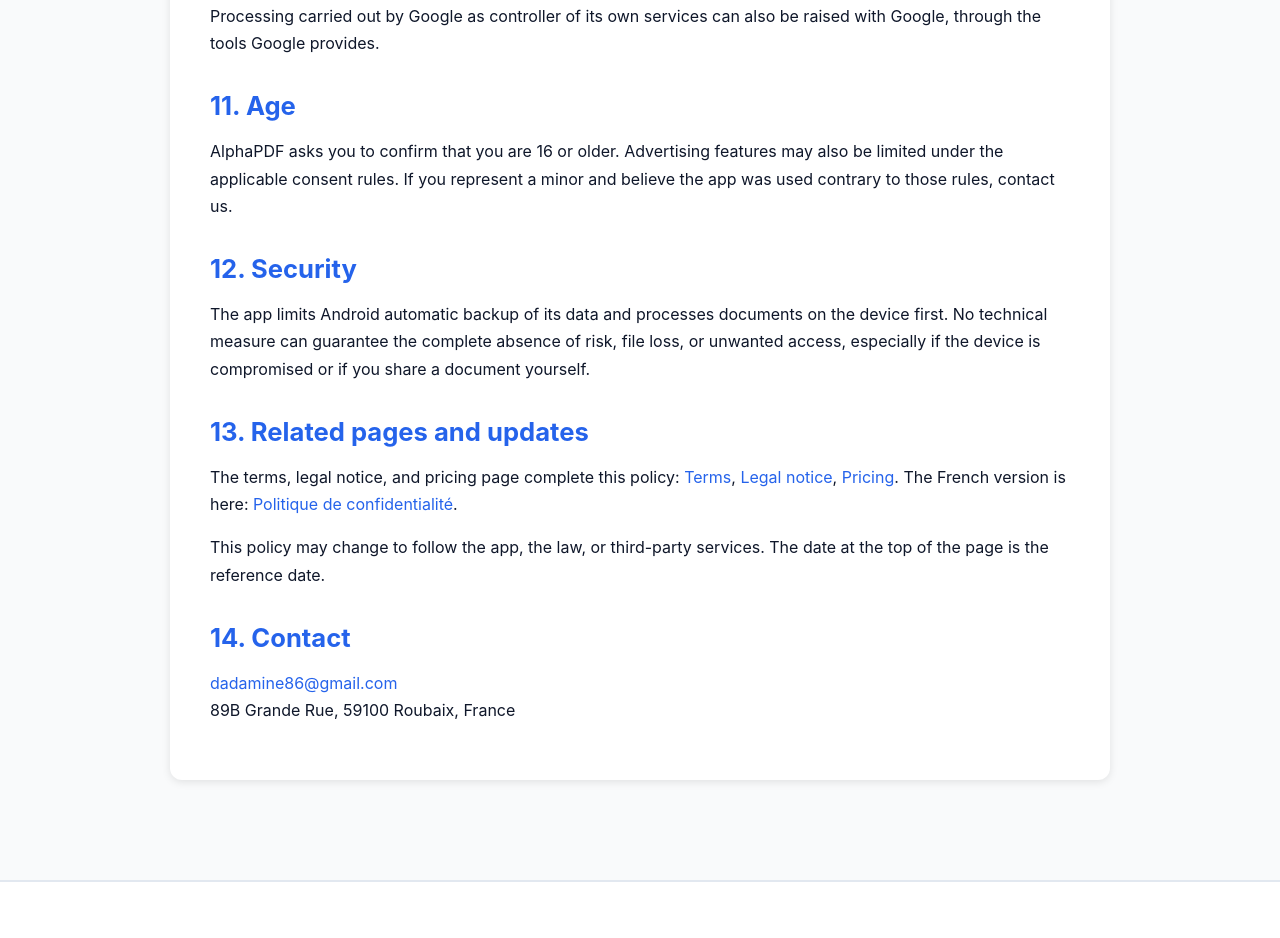
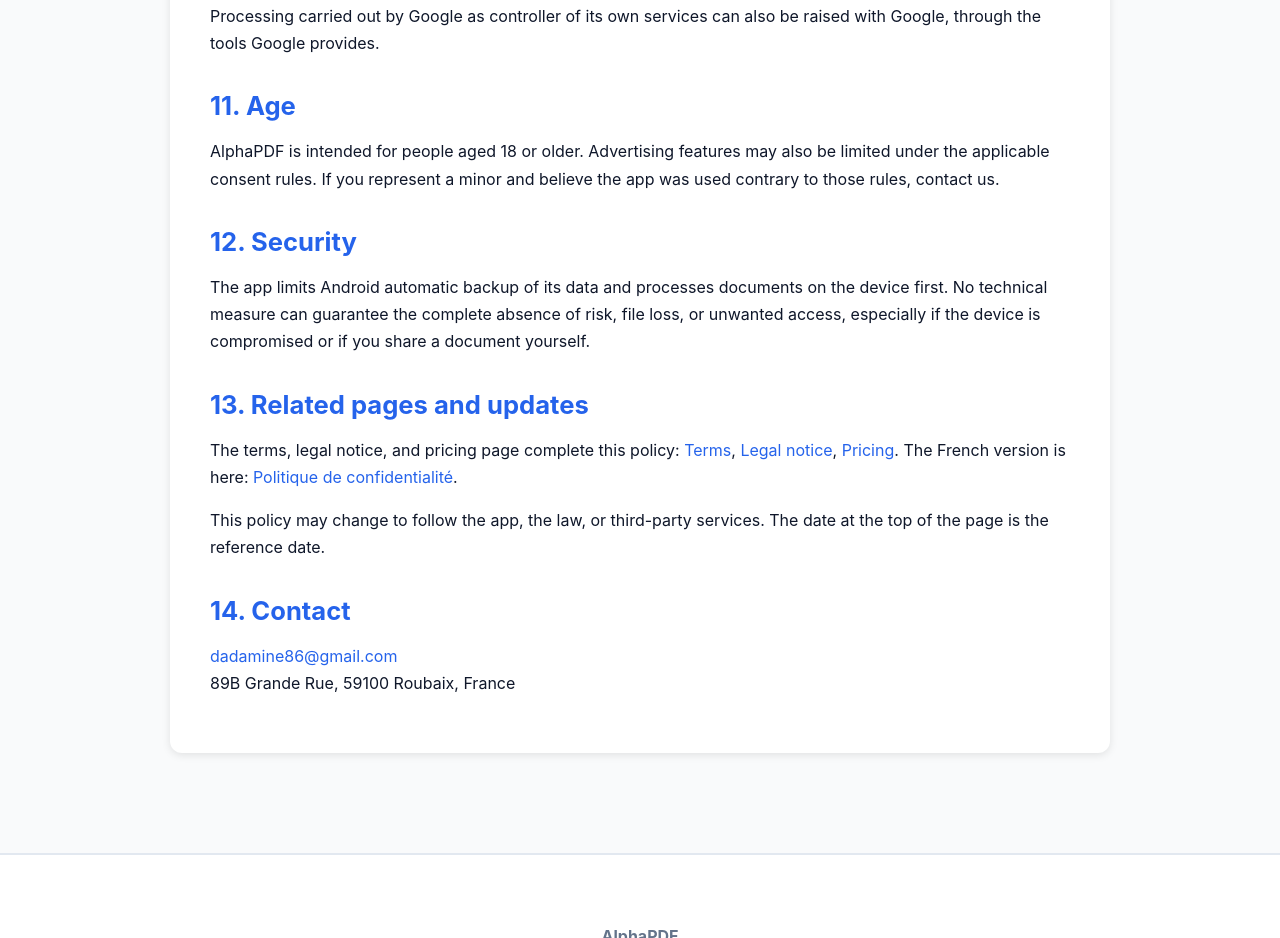
Before and after one commit to dadamine86-commits/alphapdf-privacy, a plain HTML site: page privacy_policy.html in a window 1280 px wide. Shown: the part 4947-5885 px from the top of the page. Drawn offline with Linux system fonts and the light colour scheme.

Commit message:
Aligner l’âge minimum AlphaPDF sur 18 ans — confidentialité EN

```diff
--- a/privacy_policy.html
+++ b/privacy_policy.html
@@ -147,7 +147,7 @@
             <p>Processing carried out by Google as controller of its own services can also be raised with Google, through the tools Google provides.</p>
 
             <h2>11. Age</h2>
-            <p>AlphaPDF asks you to confirm that you are 16 or older. Advertising features may also be limited under the applicable consent rules. If you represent a minor and believe the app was used contrary to those rules, contact us.</p>
+            <p>AlphaPDF is intended for people aged 18 or older. Advertising features may also be limited under the applicable consent rules. If you represent a minor and believe the app was used contrary to those rules, contact us.</p>
 
             <h2>12. Security</h2>
             <p>The app limits Android automatic backup of its data and processes documents on the device first. No technical measure can guarantee the complete absence of risk, file loss, or unwanted access, especially if the device is compromised or if you share a document yourself.</p>
```
